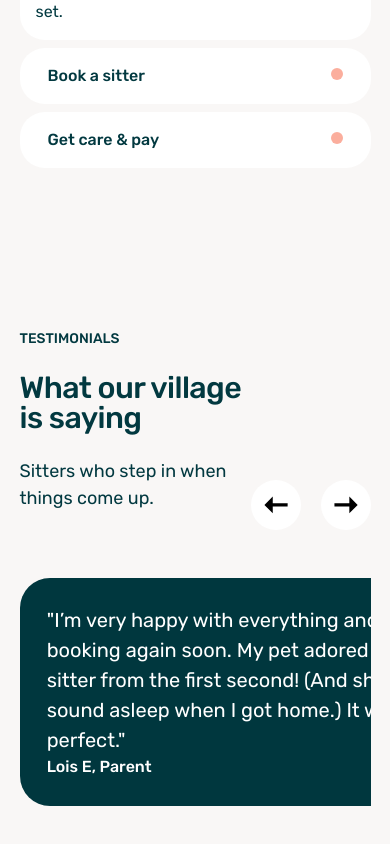
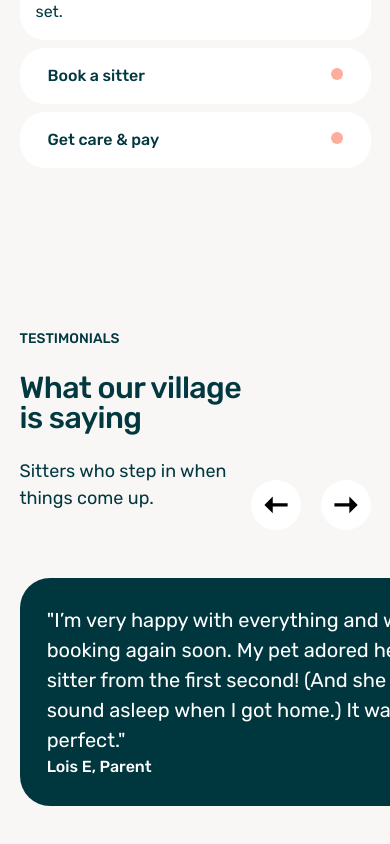
Before and after one commit to samsonc89/otter-replica, a React (Vite) app: page / in a window 390 px wide. Shown: the part 1417-2261 px from the top of the page. Built offline with nearby package versions, Linux system fonts and the light colour scheme.

Commit message:
Adjust column margins

```diff
--- a/src/containers/Testimonials/testimonials.css
+++ b/src/containers/Testimonials/testimonials.css
@@ -53,9 +53,8 @@
     align-items: flex-end;
   }
   .testimonials-column-right {
-    width: 100%;
-    flex: 1;
-    max-width: 100%;
+    width: 120%;
+    max-width: 120%;
   }
 }
 
```
